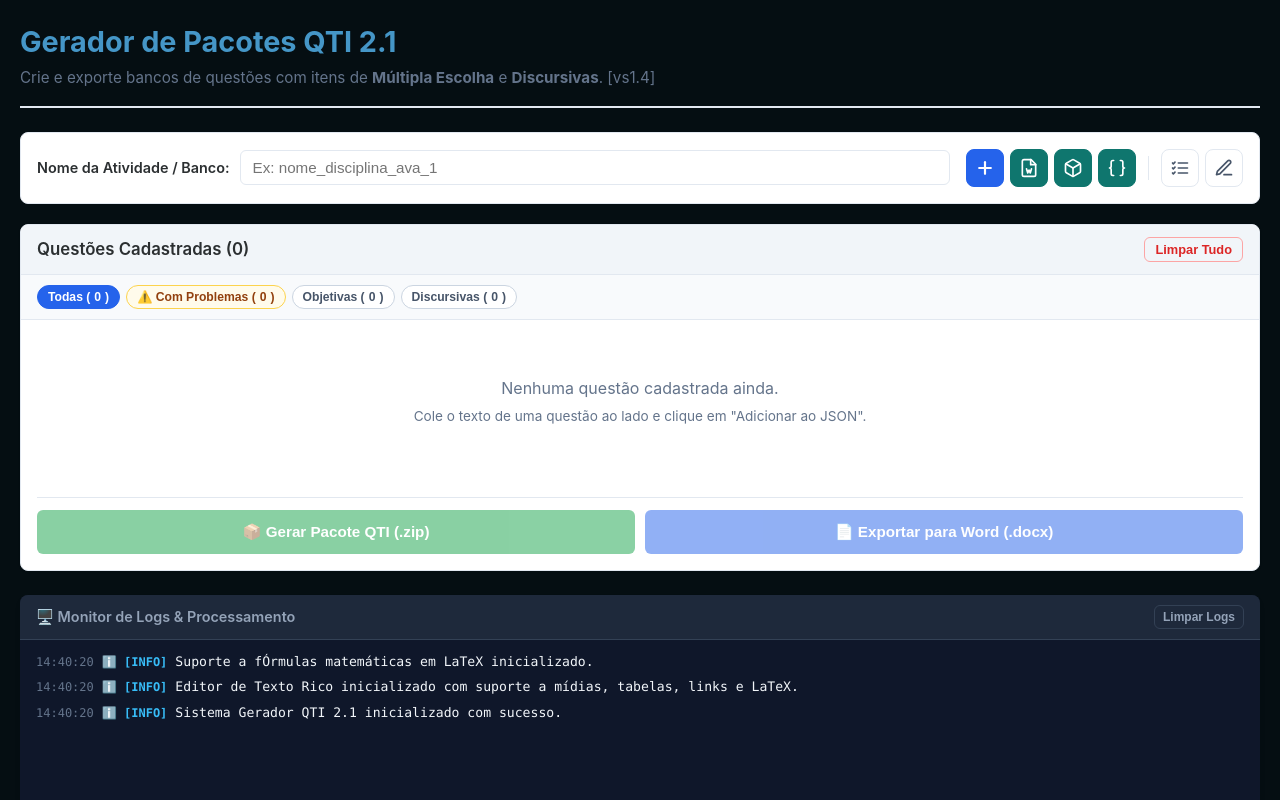
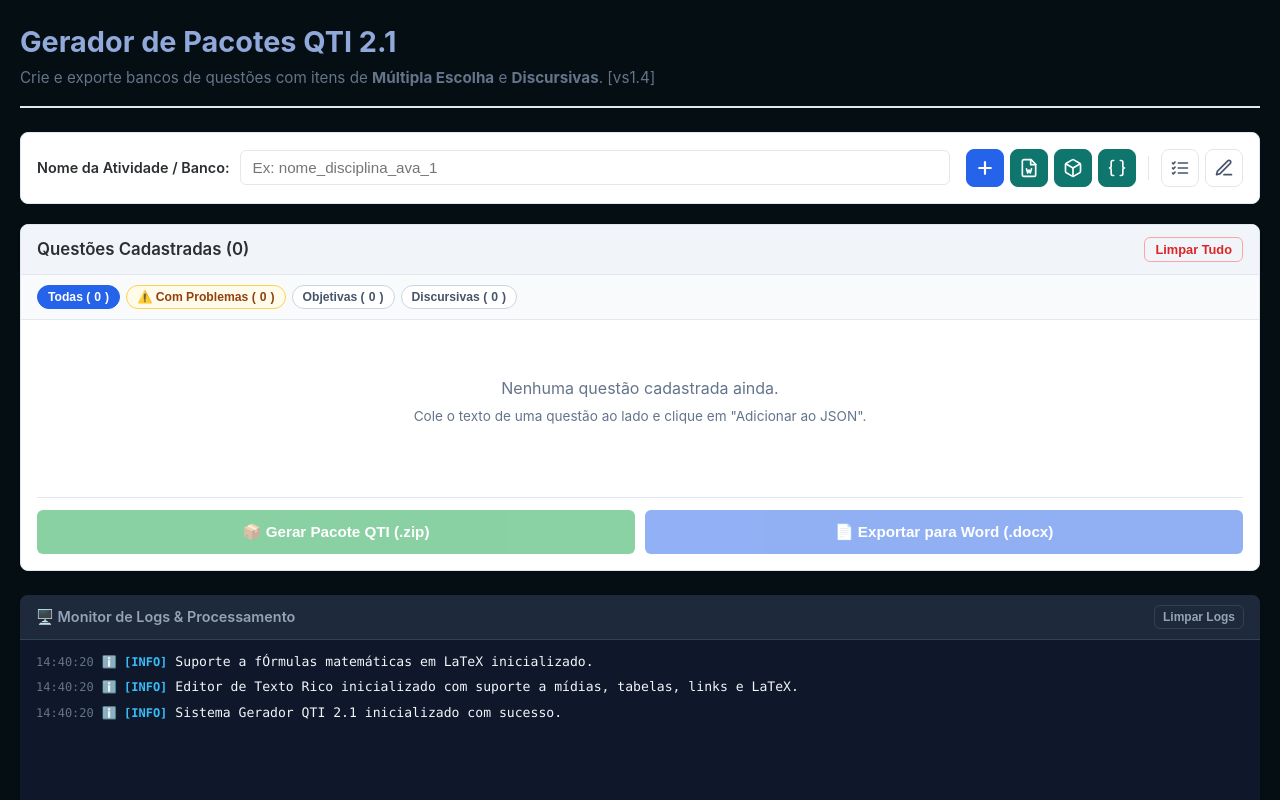
Before and after one commit to adrianomr21/GeradorQTI_Discursiva_objetiva, a website with bundled scripts: page index.html in a window 1280 px wide. Shown: the top 800 px of the page. Built offline with nearby package versions, Linux system fonts and the light colour scheme.

Commit message:
ajuste cor do titulo

```diff
--- a/css/styles.css
+++ b/css/styles.css
@@ -10,7 +10,7 @@
   --border: #e2e8f0;
   --text-main: #2b2f31;
   --text-muted: #64748b;
-  --text-title: #4596c7;
+  --text-title: #91a8da;
   --obj-color: #0284c7;
   --disc-color: #7c3aed;
   --font-family: -apple-system, BlinkMacSystemFont, "Segoe UI", Roboto, Helvetica, Arial, sans-serif;
```
